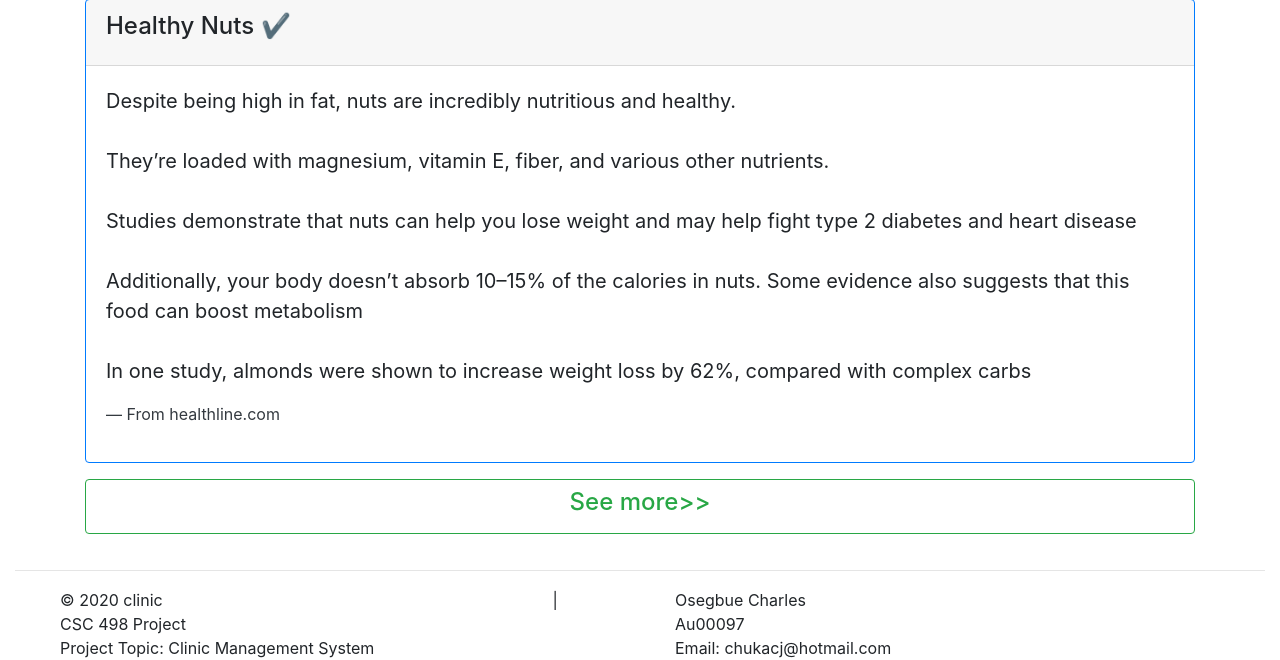
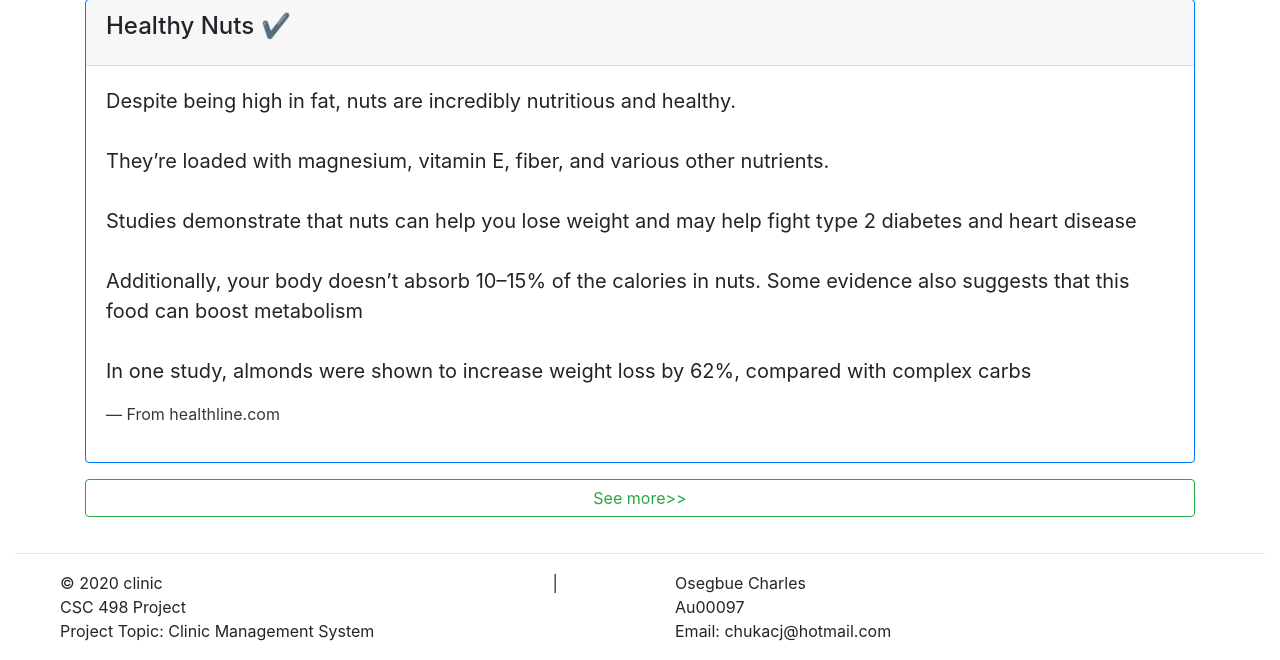
Before and after one commit to osegbuecharles/clinic, a PHP site: page /home in a window 1280 px wide. Shown: the part 2021-2681 px from the top of the page. Run offline with PHP 8.4, Linux system fonts and the light colour scheme.

Commit message:
Update index.php

```diff
--- a/home/index.php
+++ b/home/index.php
@@ -118,11 +118,7 @@
 
       </div>
 
-      <div class="card bg-white text-dark border border-success my-3">
-        <div class="card-body py-2" style="text-align: center;">
-          <h4><a class="text-success" href="../healthtips/">See more>></a></h4>
-        </div>
-      </div>
+      <h4><a class="btn btn-outline-success btn-block my-3" href="../healthtips/">See more>></a></h4>
 
 
 
```
